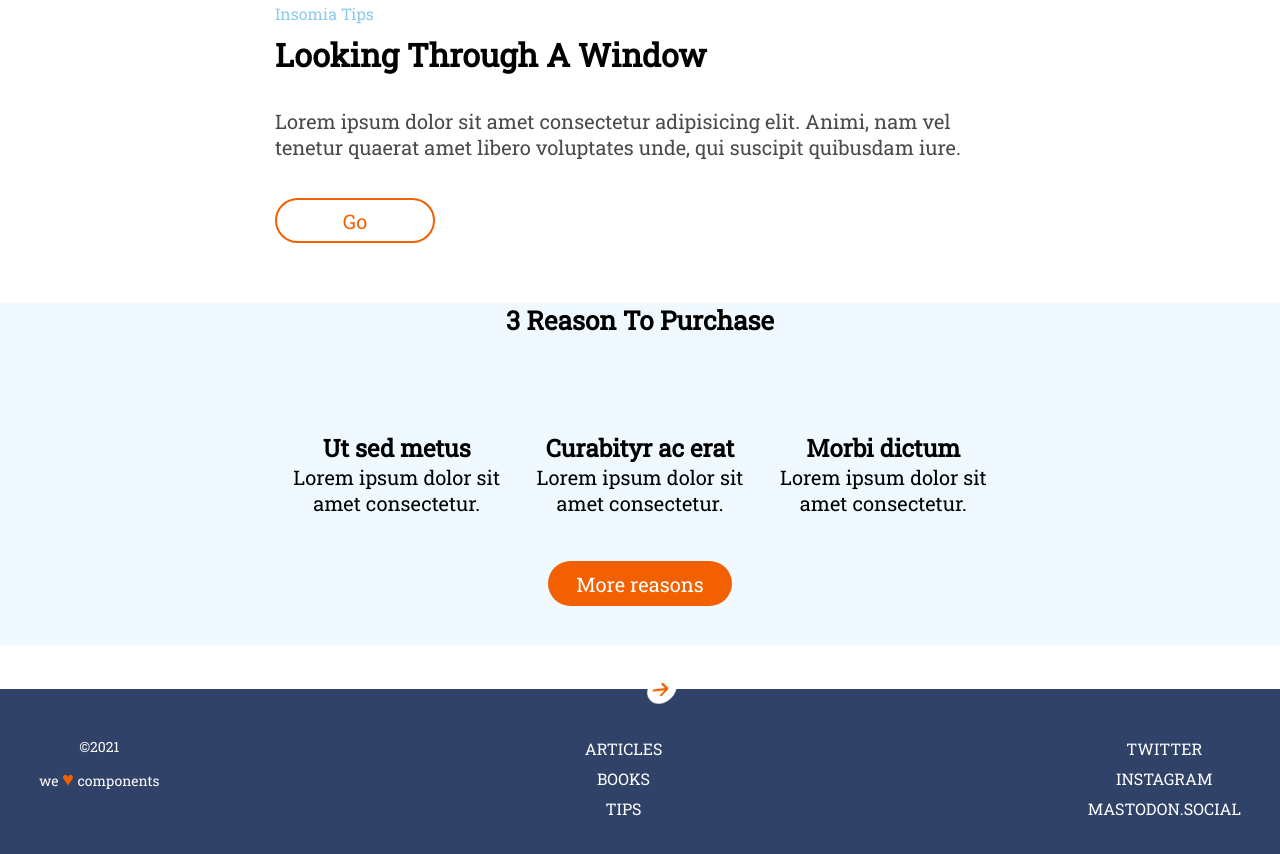
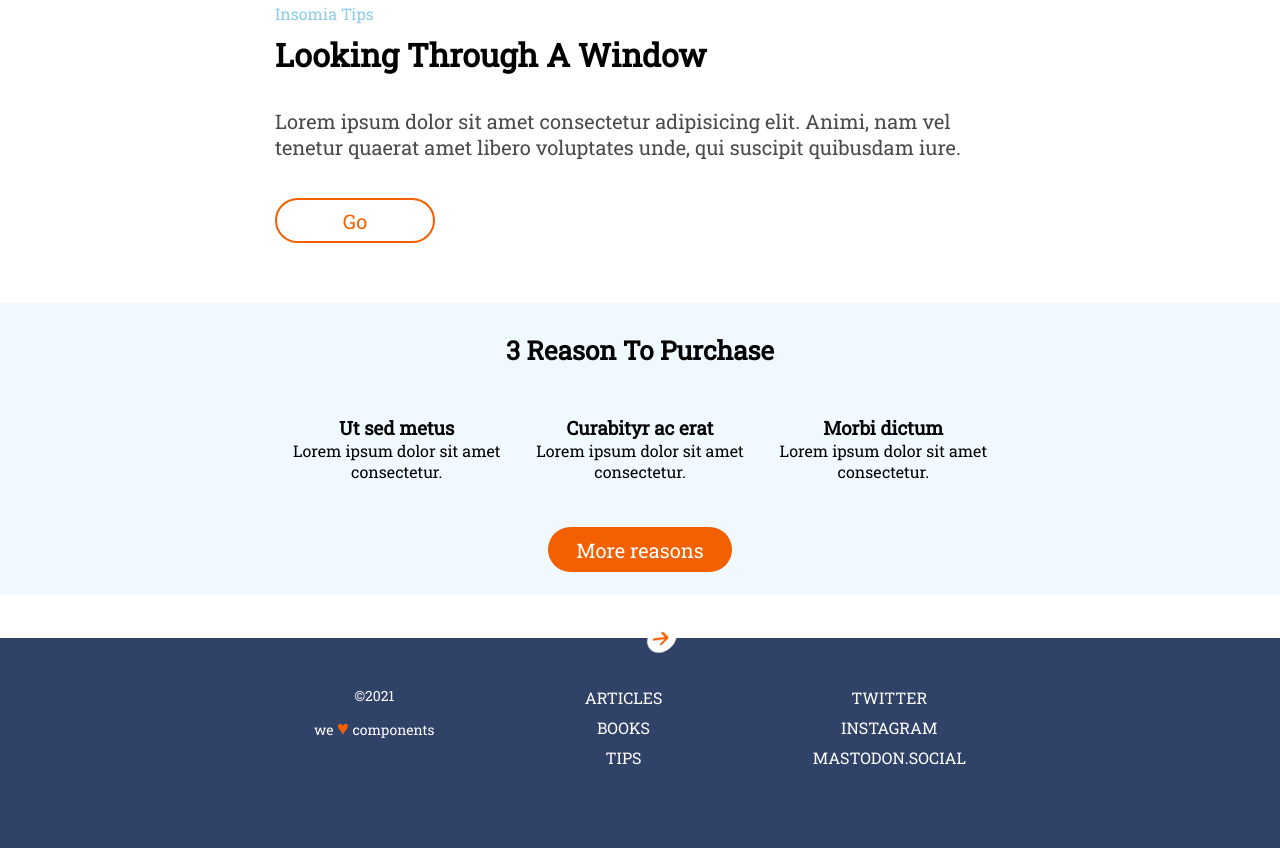
Before and after one commit to Adalab/modulo-1-evaluacion-final-JuliaMersing, a website: page docs/index.html in a window 1280 px wide. Shown: the part 827-1681 px from the top of the page. Drawn offline with nearby package versions, Linux system fonts and the light colour scheme; files that its build step writes are made by us from their sources.

Commit message:
adding margin and padding

```diff
--- a/src/scss/layout/_footer.scss
+++ b/src/scss/layout/_footer.scss
@@ -14,11 +14,14 @@
 
   @media all and (min-width: 768px) {
     padding-top: 45px;
+    padding-bottom: 45px;
     flex-direction: row;
     justify-content: space-between;
+  }
+
   @media all and (min-width: 1200px) {
-      padding-left: 39px;
-      padding-right: 39px;
+    padding-left: 314px;
+    padding-right: 314px;
   }
 }
 
@@ -66,4 +69,3 @@
   color: $brand-color;
   animation: beats 0.5s infinite;
 }
-}
--- a/src/scss/layout/_section2.scss
+++ b/src/scss/layout/_section2.scss
@@ -1,11 +1,9 @@
 .grid-wrapper {
   display: grid;
   grid-template-columns: 1fr;
-  grid-template-rows: 30px 1fr 1fr 1fr 1fr;
+  grid-template-rows: 60px 1fr 1fr 1fr 105px;
   background-color: #eff9ff;
   text-align: center;
-  padding-top: 30px;
-  padding-bottom: 60px;
   row-gap: 45px;
   @include centralcolumn();
   @media all and (min-width: 768px) {
@@ -15,6 +13,7 @@
 }
 
 .reasons {
+  padding-top: 30px;
   grid-column: span 1;
   grid-row: 1/2;
   text-transform: capitalize;
@@ -24,14 +23,14 @@
     font-size: 26px;
   }
 }
-.section1_title {
+.section2_title {
   font-size: $font-size-18;
   @media all and (min-width: 768px) {
     font-size: 24px;
   }
 }
 
-.section1_paragraph {
+.section2_paragraph {
   font-size: $font-size-18;
   @media all and (min-width: 768px) {
     font-size: 20px;
```
Also changed, not shown: src/html/partials/section2.html (+7 -7 lines). Lines whose indentation alone changed are shown as unchanged.
